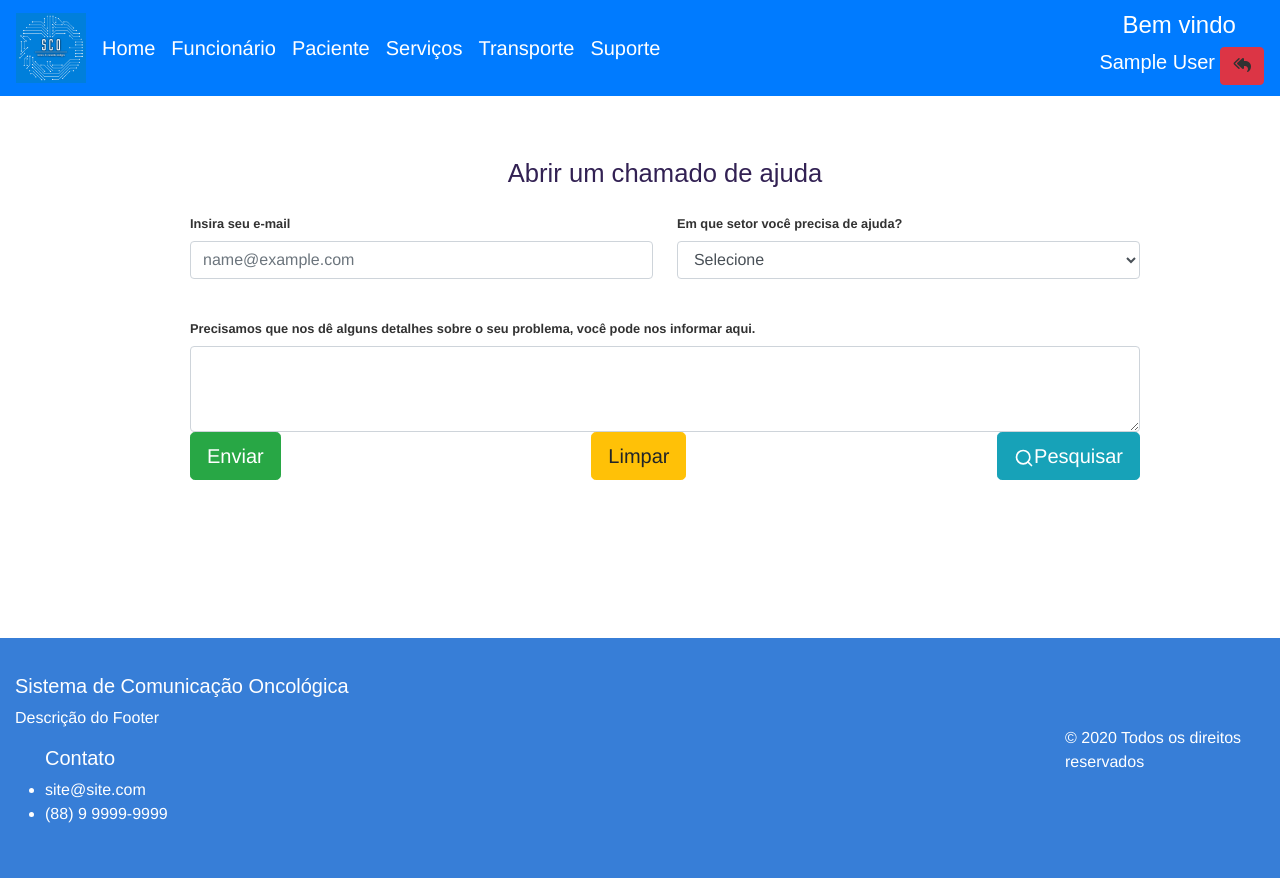
After one commit to J-Eugenio/FabSoft-SCO, a PHP site: page /view/chamados/solicitar-chamado.php in a window 1280 px wide. The commit adds this page. Run offline with PHP 8.4, Linux system fonts and the light colour scheme; the visitor is signed in with stand-in values (Sample User, id 1); some libraries are stand-ins or nearby versions.

Commit message:
Abrir chamado
Tela para solicitar chamados de suporte paras diversos serviços. Frontend

```diff
--- /dev/null
+++ b/sys/view/chamados/solicitar-chamado.php
@@ -0,0 +1,36 @@
+<?php include_once("../header.php"); ?>
+
+<div id="main-container">
+    <h1>Abrir um chamado de ajuda</h1>
+    <form>
+        <div class="half-box spacing">
+            <label for="e-mail">Insira seu e-mail</label>
+            <input type="email" class="form-control" id="e-mail" placeholder="name@example.com">
+        </div>
+        <div class="half-box">
+            <label for="area-de-suporte">Em que setor você precisa de ajuda?</label>
+            <select class="form-control" id="area-de-suporte">
+                <option selected>Selecione</option>
+                <option>Suporte Técnico</option>
+                <option>Hospitalar</option>
+                <option>Farmacêutico</option>
+                <option>Enfermagem</option>
+                <option>Transporte</option>
+            </select>
+        </div>
+        <div class="full-box">
+            <label for="descricao">Precisamos que nos dê alguns detalhes sobre o seu problema, você pode nos informar aqui.</label>
+            <textarea class="form-control" id="descricao" rows="3"></textarea>
+        </div>
+        <div class="full-box">
+            <input type="hidden" name="acao" class="form-control" value="inserir" />
+        </div>
+        <button type="submit" class="btn btn-success btn-lg">Enviar</button>
+        <button type="reset" class="btn btn-warning btn-lg">Limpar</button>
+        <a href="Listar.php"><button type="button" class="btn btn-info btn-lg"><img src="/fabsoft-sco/sys/assets/img/search.svg" alt="Pesquisar">Pesquisar</button></a>
+    </form>
+</div>
+
+<?php
+include_once '../footer.php';
+?>
--- a/sys/view/header.php
+++ b/sys/view/header.php
@@ -54,6 +54,9 @@
                     <li class="nav-item">
                         <a class="navbar-brand mb-0" href="/FabSoft-SCO/sys/view/transporte/Cadastrar.php">Transporte</a>
                     </li>
+                    <li class="nav-item">
+                        <a class="navbar-brand mb-0" href="/FabSoft-SCO/sys/view/chamados/solicitar-chamado.php">Suporte</a>
+                    </li>
                 </ul>
             </div>
             <div class="text-right center">
```
Also changed, not shown: sys/view/funcionario/Cadastrar.php (+4 -4 lines).
